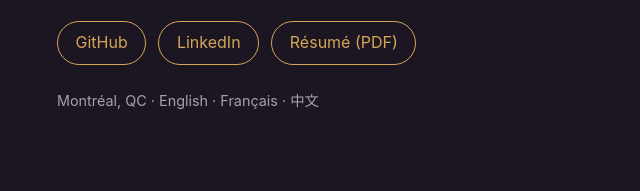
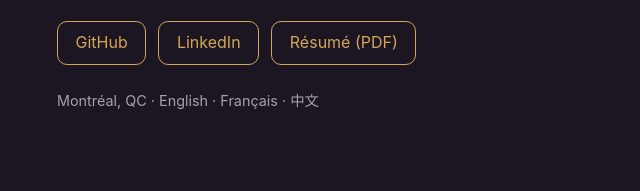
Before and after one commit to NicolasBerthiaume/portfolio, a plain HTML site: page index.html in a window 1280 px wide. Shown: the part 2826-3017 px from the top of the page, 255-895 px from the left. Drawn offline with Linux system fonts and the light colour scheme; a web font is replaced by a local one.

Commit message:
Fix border radius for Contact section socials

```diff
--- a/styles.css
+++ b/styles.css
@@ -114,7 +114,7 @@ section h2 { margin: 0 0 1.5rem; }
 .contact-links a {
   display: inline-block;
   padding: 0.5rem 1.1rem;
-  border-radius: 999px;
+  border-radius: 10px;
   text-decoration: none;
 }
 .contact-links a:hover { background: var(--gold); color: var(--bg); }
```
